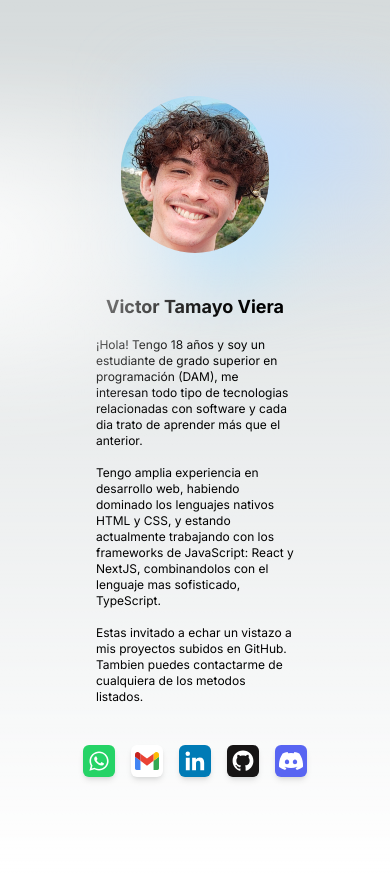
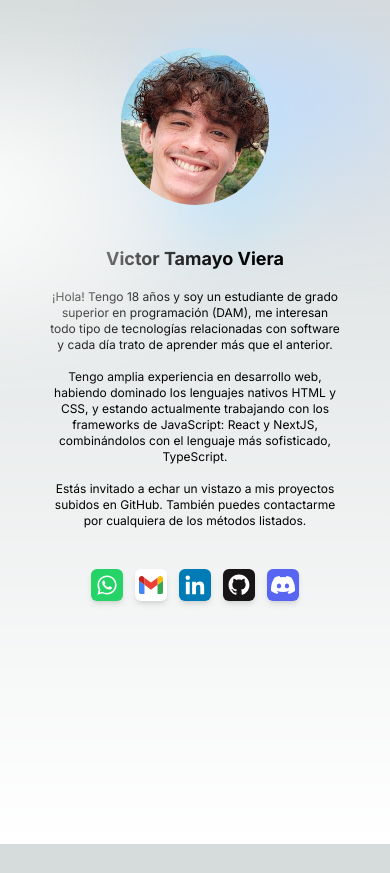
Before and after one commit to freckledAsf/onelink, a Next.js app: page / in a window 390 px wide. After the commit the page ends 844 px from the top, so only its background shows below. Built offline with nearby package versions, Linux system fonts and the light colour scheme.

Commit message:
Updated content, fixed overflow on mobile

```diff
--- a/app/layout.tsx
+++ b/app/layout.tsx
@@ -4,8 +4,8 @@ import { Inter } from 'next/font/google'
 const inter = Inter({ subsets: ['latin'] })
 
 export const metadata = {
-  title: 'Create Next App',
-  description: 'Generated by create next app',
+  title: 'Linktree de Victor Tamayo',
+  description: 'Una coleccion de enlaces con vias de contacto e informacion relevante sobre Victor Tamayo',
 }
 
 export default function RootLayout({
@@ -14,7 +14,7 @@ export default function RootLayout({
   children: React.ReactNode
 }) {
   return (
-    <html lang="en">
+    <html lang="es" className='overflow-x-hidden'>
       <body className={inter.className}>{children}</body>
     </html>
   )
--- a/app/page.tsx
+++ b/app/page.tsx
@@ -84,8 +84,9 @@ const socials: Social[] = [
 
 export default function Home() {
   return (
-    <main className="flex min-h-screen flex-col items-center p-24">
-      <div className="relative flex flex-col place-items-center before:absolute before:h-[300px] before:w-[480px] before:-translate-x-1/2 before:rounded-full before:bg-gradient-radial before:from-white before:to-transparent before:blur-2xl before:content-[''] after:absolute after:-z-20 after:h-[180px] after:w-[240px] after:translate-x-1/3 after:bg-gradient-conic after:from-sky-200 after:via-blue-200 after:blur-2xl after:content-[''] before:dark:bg-gradient-to-br before:dark:from-transparent before:dark:to-blue-700 before:dark:opacity-10 after:dark:from-sky-900 after:dark:via-[#0141ff] after:dark:opacity-40 before:lg:h-[360px]">
+    <main className="flex min-h-screen flex-col items-center sm:px-24 p-12">
+      <div className='absolute h-[300px] w-[480px] -translate-x-1/2 rounded-full bg-gradient-radial from-white to-transparent blur-2xl dark:bg-gradient-to-br dark:from-transparent dark:to-blue-700 dark:opacity-10 lg:h-[360px]' />
+      <div className="flex flex-col place-items-center">
         <Image
           className="rounded-full relative dark:drop-shadow-[0_0_0.3rem_#ffffff70]"
           src="/avatar.png"
@@ -94,22 +95,25 @@ export default function Home() {
           height={148}
           priority
         />
-        <h1 className='md:text-4xl sm:text-2xl text-lg font-bold mt-10'>Victor Tamayo Viera</h1>
-        <p className='md:text-xl sm:text-lg text-xs mt-4'>
+        <h1 className='md:text-4xl sm:text-2xl text-lg font-bold mt-10 text-center'>Victor Tamayo Viera</h1>
+        <p className='md:text-xl sm:text-lg text-xs mt-4 text-center'>
           ¡Hola! Tengo 18 años y soy un estudiante de grado superior en programación (DAM),
-          me interesan todo tipo de tecnologias relacionadas con software y
-          cada dia trato de aprender más que el anterior.
-          <br/><br/>
+          me interesan todo tipo de tecnologías relacionadas con software y
+          cada día trato de aprender más que el anterior.
+          <br /><br />
           Tengo amplia experiencia en desarrollo web, habiendo dominado los lenguajes nativos HTML y CSS,
           y estando actualmente trabajando con los frameworks de JavaScript: React y NextJS,
-          combinandolos con el lenguaje mas sofisticado, TypeScript.
-          <br/><br/>
-          Estas invitado a echar un vistazo a mis proyectos subidos en GitHub.
-          Tambien puedes contactarme de cualquiera de los metodos listados.
+          combinándolos con el lenguaje más sofisticado, TypeScript.
+          <br /><br />
+          <span>
+            Estás invitado a echar un vistazo a mis proyectos subidos en GitHub.
+            También puedes contactarme por cualquiera de los métodos listados.
+          </span>
         </p>
       </div>
+      <div className='absolute -z-20 h-[180px] w-[240px] translate-x-1/3 bg-gradient-conic from-sky-200 via-blue-200 blur-2xl dark:from-sky-900 dark:via-[#0141ff] dark:opacity-40' />
 
-      <div className='flex space-x-4 mt-10'>
+      <div className='flex flex-wrap justify-center gap-3 mt-10'>
         {socials.map(social => (
           <a
             key={social.name}
```
